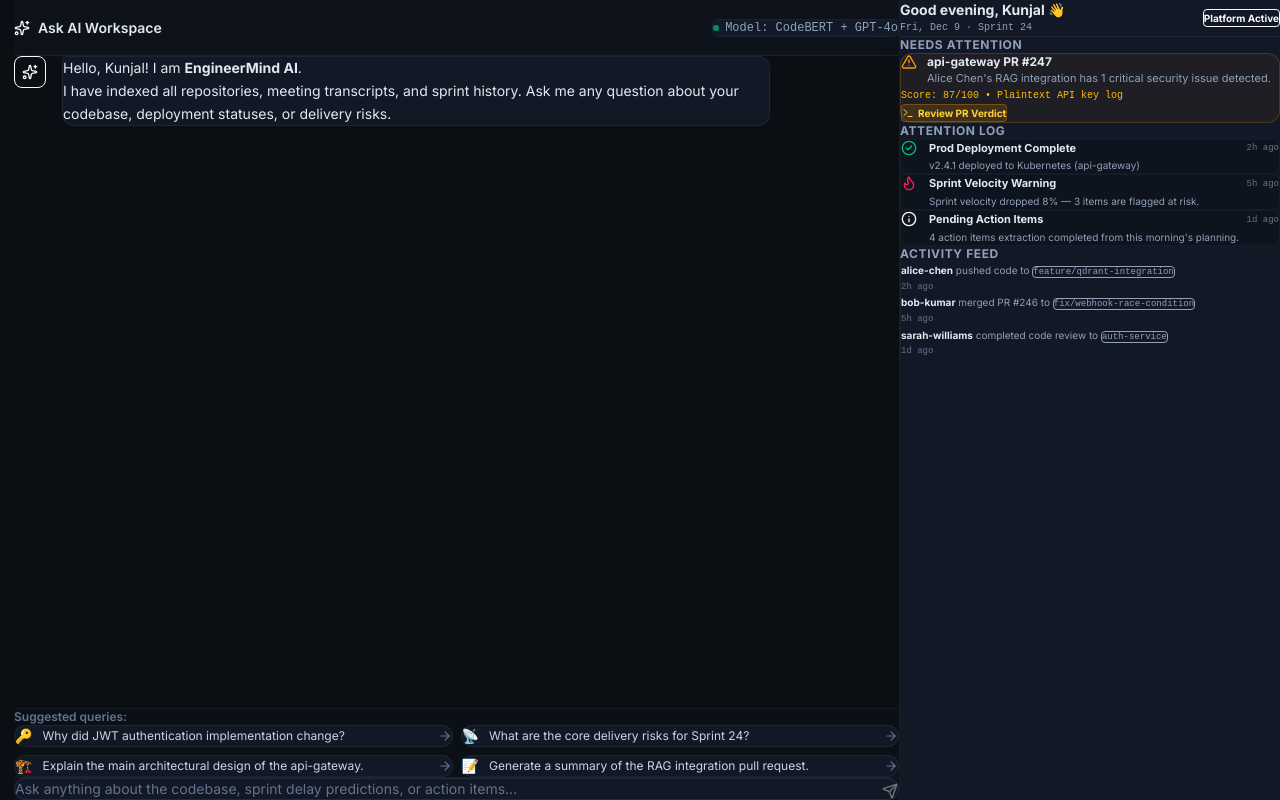
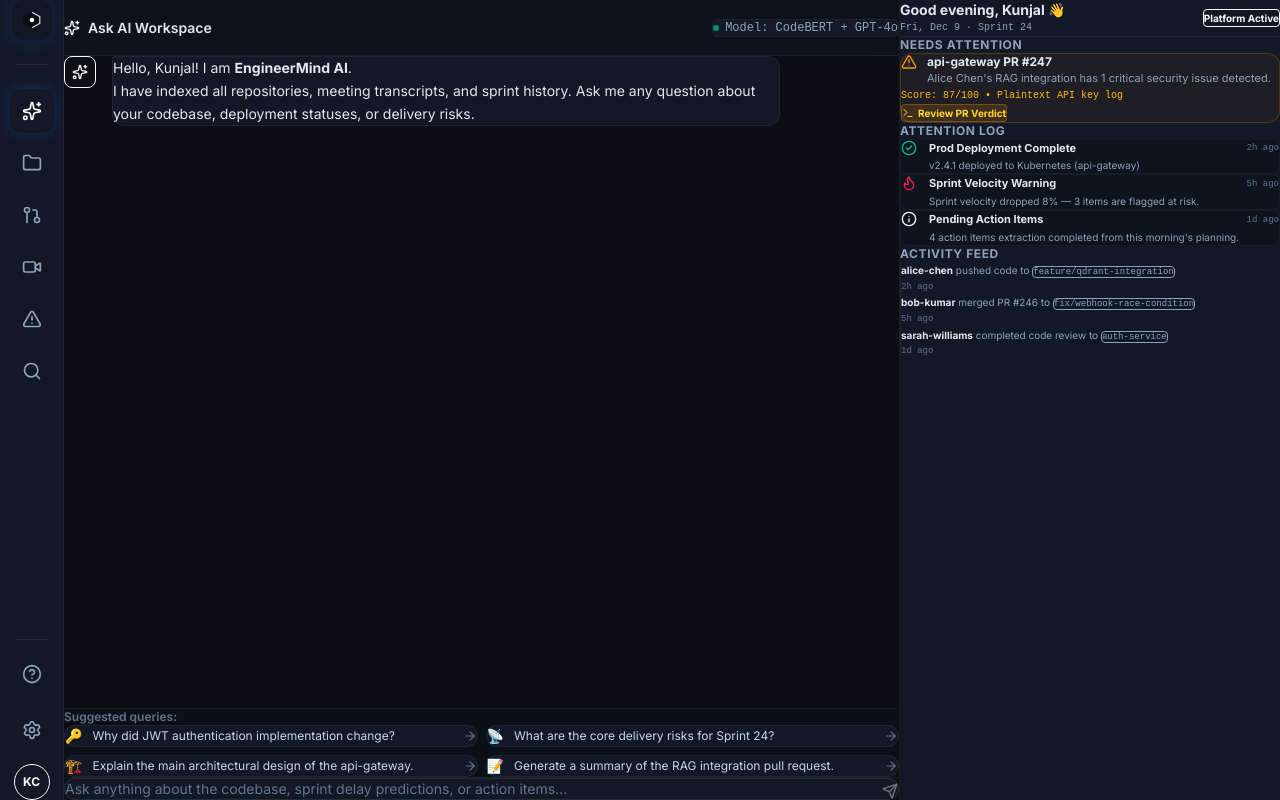
Before and after one commit to Kunjalb29/EngineerMind-AI, a Next.js app in the folder frontend/: page /dashboard in a window 1280 px wide. Built offline with nearby package versions, Linux system fonts and the light colour scheme; some icons are missing.

Commit message:
design: design slim left-rail IconRail navigation

```diff
--- /dev/null
+++ b/frontend/components/nav/IconRail.tsx
@@ -0,0 +1,166 @@
+"use client";
+
+import { usePathname } from "next/navigation";
+import Link from "next/link";
+import { motion } from "framer-motion";
+import {
+  Sparkles,
+  Folder,
+  GitPullRequest,
+  Video,
+  AlertTriangle,
+  Search,
+  Settings,
+  HelpCircle,
+  User
+} from "lucide-react";
+import { useState } from "react";
+
+const NAV_ITEMS = [
+  { href: "/dashboard", icon: Sparkles, label: "Ask AI & Brief", id: "home" },
+  { href: "/dashboard/repositories", icon: Folder, label: "Repository Stories", id: "repos" },
+  { href: "/dashboard/code-review", icon: GitPullRequest, label: "PR Inbox", id: "review" },
+  { href: "/dashboard/meetings", icon: Video, label: "Decision Log", id: "meetings" },
+  { href: "/dashboard/risk", icon: AlertTriangle, label: "Risk Signals", id: "risk" },
+  { href: "/dashboard/knowledge", icon: Search, label: "Search Knowledge", id: "knowledge" },
+];
+
+export default function IconRail() {
+  const pathname = usePathname();
+  const [hoveredItem, setHoveredItem] = useState<string | null>(null);
+
+  return (
+    <aside className="w-16 h-screen sticky top-0 flex flex-col justify-between items-center py-4 border-r border-[rgba(255,255,255,0.06)] bg-[#121826] flex-shrink-0 z-40">
+      {/* Top Branding / Logo */}
+      <div className="flex flex-col items-center gap-6 w-full">
+        <Link href="/" className="group flex items-center justify-center">
+          <div className="w-10 h-10 rounded-xl bg-blue flex items-center justify-center transition-all duration-300 shadow-[0_0_20px_rgba(37,99,235,0.25)] group-hover:shadow-[0_0_25px_rgba(37,99,235,0.45)] group-hover:scale-105">
+            <svg width="20" height="20" viewBox="0 0 18 18" fill="none">
+              <path d="M9 2L16 6V12L9 16L2 12V6L9 2Z" stroke="#0B0F14" strokeWidth="1.5" fill="#0B0F14"/>
+              <path d="M9 2L16 6V12L9 16" stroke="white" strokeWidth="1.2" opacity="0.8"/>
+              <circle cx="9" cy="9" r="2" fill="white"/>
+            </svg>
+          </div>
+        </Link>
+
+        <div className="w-8 h-[1px] bg-[rgba(255,255,255,0.06)]" />
+
+        {/* Navigation Links */}
+        <nav className="flex flex-col gap-2 w-full px-2">
+          {NAV_ITEMS.map((item) => {
+            const Icon = item.icon;
+            // Exact match for dashboard home, startsWith for others
+            const isActive = item.href === "/dashboard"
+              ? pathname === "/dashboard"
+              : pathname.startsWith(item.href);
+
+            return (
+              <div
+                key={item.href}
+                className="relative flex justify-center w-full"
+                onMouseEnter={() => setHoveredItem(item.id)}
+                onMouseLeave={() => setHoveredItem(null)}
+              >
+                <Link
+                  href={item.href}
+                  className={`relative w-11 h-11 rounded-xl flex items-center justify-center transition-all duration-200 ${
+                    isActive
+                      ? "bg-blue text-white shadow-[0_0_15px_rgba(37,99,235,0.3)]"
+                      : "text-slate-400 hover:text-slate-100 hover:bg-slate-800/40"
+                  }`}
+                >
+                  <Icon className="w-5 h-5 relative z-10" />
+
+                  {/* Active dot/line indicator */}
+                  {isActive && (
+                    <motion.div
+                      layoutId="active-indicator"
+                      className="absolute left-[-8px] top-1/2 -translate-y-1/2 w-1 h-6 bg-blue rounded-r-md"
+                      transition={{ type: "spring", stiffness: 300, damping: 30 }}
+                    />
+                  )}
+                </Link>
+
+                {/* Tooltip */}
+                {hoveredItem === item.id && (
+                  <motion.div
+                    initial={{ opacity: 0, x: -10 }}
+                    animate={{ opacity: 1, x: 0 }}
+                    className="absolute left-14 top-1/2 -translate-y-1/2 bg-slate-900 border border-[rgba(255,255,255,0.1)] text-slate-100 text-xs px-3 py-1.5 rounded-lg whitespace-nowrap shadow-xl z-50 pointer-events-none"
+                  >
+                    {item.label}
+                  </motion.div>
+                )}
+              </div>
+            );
+          })}
+        </nav>
+      </div>
+
+      {/* Bottom Profile / Settings */}
+      <div className="flex flex-col items-center gap-3 w-full px-2">
+        <div className="w-8 h-[1px] bg-[rgba(255,255,255,0.06)] mb-2" />
+
+        {/* Help icon */}
+        <div
+          className="relative flex justify-center w-full"
+          onMouseEnter={() => setHoveredItem("help")}
+          onMouseLeave={() => setHoveredItem(null)}
+        >
+          <button className="w-11 h-11 rounded-xl flex items-center justify-center text-slate-400 hover:text-slate-100 hover:bg-slate-800/40 transition-colors">
+            <HelpCircle className="w-5 h-5" />
+          </button>
+          {hoveredItem === "help" && (
+            <motion.div
+              initial={{ opacity: 0, x: -10 }}
+              animate={{ opacity: 1, x: 0 }}
+              className="absolute left-14 top-1/2 -translate-y-1/2 bg-slate-900 border border-[rgba(255,255,255,0.1)] text-slate-100 text-xs px-3 py-1.5 rounded-lg whitespace-nowrap shadow-xl z-50 pointer-events-none"
+            >
+              Documentation
+            </motion.div>
+          )}
+        </div>
+
+        {/* Settings icon */}
+        <div
+          className="relative flex justify-center w-full"
+          onMouseEnter={() => setHoveredItem("settings")}
+          onMouseLeave={() => setHoveredItem(null)}
+        >
+          <button className="w-11 h-11 rounded-xl flex items-center justify-center text-slate-400 hover:text-slate-100 hover:bg-slate-800/40 transition-colors">
+            <Settings className="w-5 h-5" />
+          </button>
+          {hoveredItem === "settings" && (
+            <motion.div
+              initial={{ opacity: 0, x: -10 }}
+              animate={{ opacity: 1, x: 0 }}
+              className="absolute left-14 top-1/2 -translate-y-1/2 bg-slate-900 border border-[rgba(255,255,255,0.1)] text-slate-100 text-xs px-3 py-1.5 rounded-lg whitespace-nowrap shadow-xl z-50 pointer-events-none"
+            >
+              Settings
+            </motion.div>
+          )}
+        </div>
+
+        {/* User avatar */}
+        <div
+          className="relative flex justify-center w-full mt-2"
+          onMouseEnter={() => setHoveredItem("profile")}
+          onMouseLeave={() => setHoveredItem(null)}
+        >
+          <button className="w-9 h-9 rounded-full bg-blue/20 border border-blue/30 text-blue font-bold text-xs flex items-center justify-center hover:bg-blue/30 transition-colors">
+            KC
+          </button>
+          {hoveredItem === "profile" && (
+            <motion.div
+              initial={{ opacity: 0, x: -10 }}
+              animate={{ opacity: 1, x: 0 }}
+              className="absolute left-14 top-1/2 -translate-y-1/2 bg-slate-900 border border-[rgba(255,255,255,0.1)] text-slate-100 text-xs px-3 py-1.5 rounded-lg whitespace-nowrap shadow-xl z-50 pointer-events-none"
+            >
+              Kunjal Bhatia
+            </motion.div>
+          )}
+        </div>
+      </div>
+    </aside>
+  );
+}
```
Also changed, not shown: 1 other file (tests, documents, lock files or other folders).
